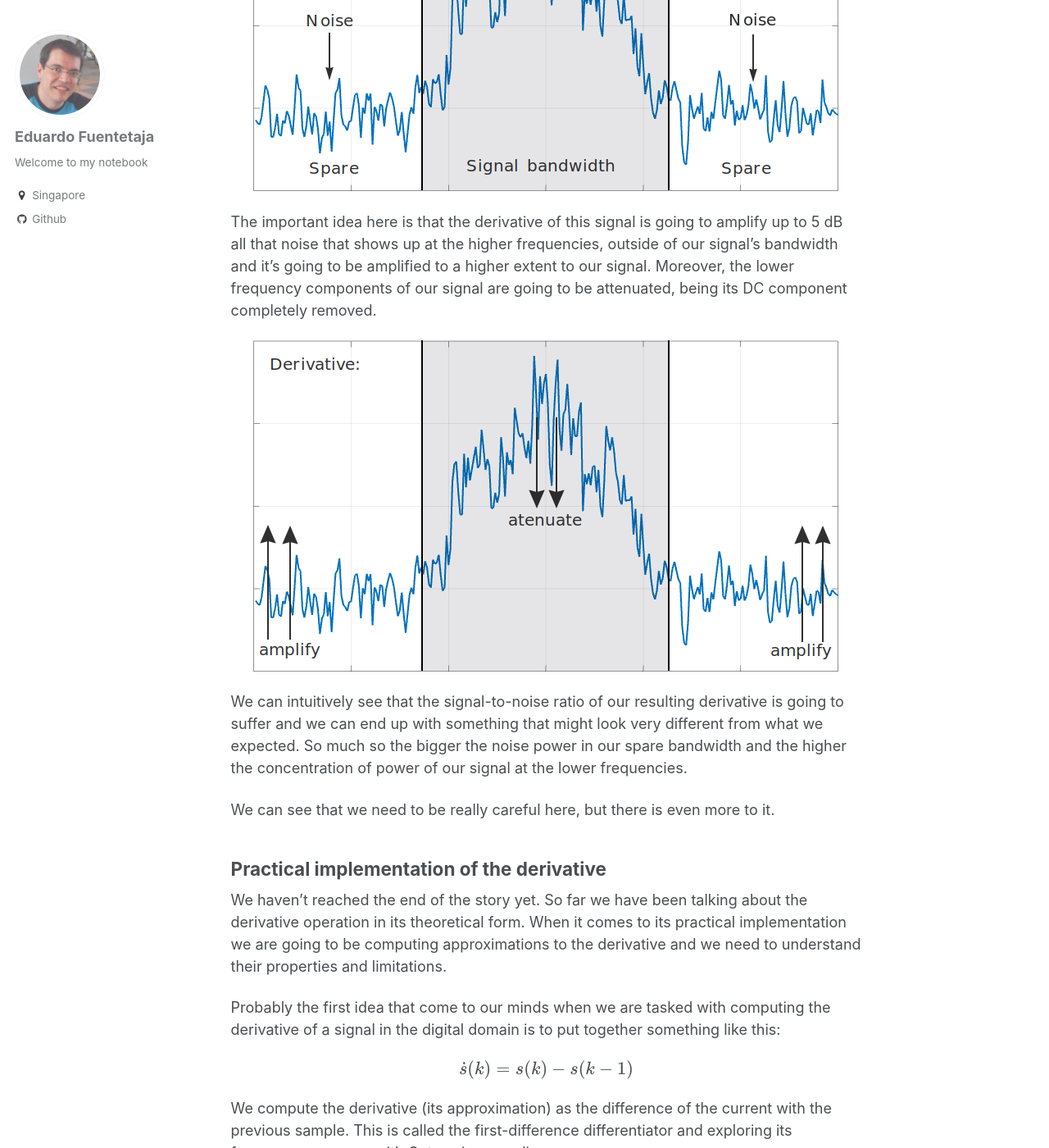
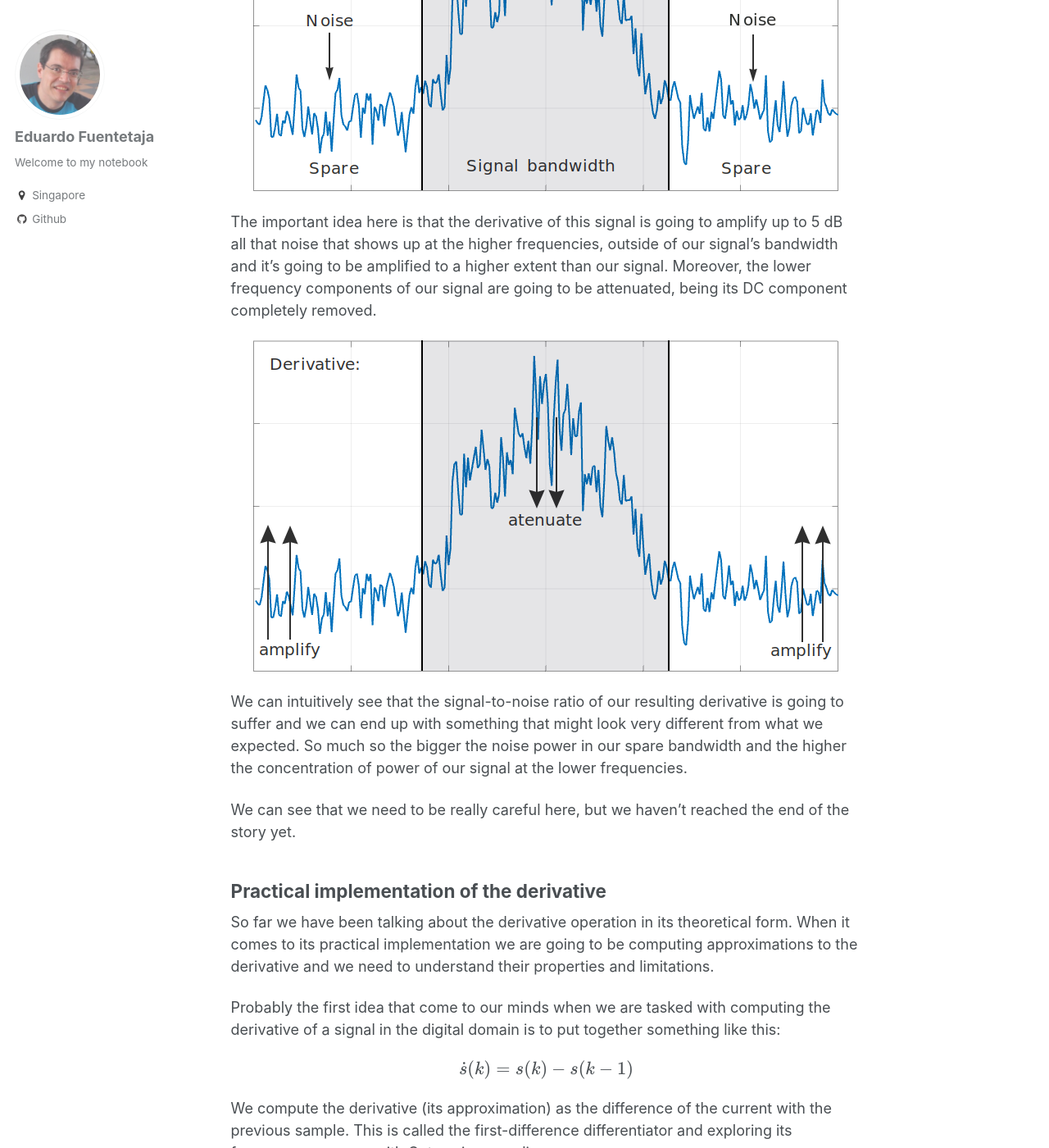
Before and after one commit to EdFuentetaja/EdFuentetaja.github.io, a Jekyll site: the page built from _posts/2020-01-27-signal_derivative.markdown, in a window 1280 px wide and 1400 px high, scrolled down 4183 px. Shown: the whole window at 82% size. Built offline with Jekyll 4.4.1, drawn with Linux system fonts in a browser that asks for light colours; formulas are drawn with MathJax 3; comment, search, counter and statistics services are not loaded.

Commit message:
Minor edits.

```diff
--- a/_posts/2020-01-27-signal_derivative.markdown
+++ b/_posts/2020-01-27-signal_derivative.markdown
@@ -66,17 +66,17 @@ Considering the derivative as a filter, it's an unusual one: it cancels complete
 
 ![Bandwidth limited signal with noise][signal_bw]{:.center-image}
 
-The important idea here is that the derivative of this signal is going to amplify up to 5 dB all that noise that shows up at the higher frequencies, outside of our signal's bandwidth and it's going to be amplified to a higher extent to our signal. Moreover, the lower frequency components of our signal are going to be attenuated, being its DC component completely removed.
+The important idea here is that the derivative of this signal is going to amplify up to 5 dB all that noise that shows up at the higher frequencies, outside of our signal's bandwidth and it's going to be amplified to a higher extent than our signal. Moreover, the lower frequency components of our signal are going to be attenuated, being its DC component completely removed.
 
 ![Effect of the derivative on the signal][d_signal_bw]{:.center-image}
 
 We can intuitively see that the signal-to-noise ratio of our resulting derivative is going to suffer and we can end up with something that might look very different from what we expected. So much so the bigger the noise power in our spare bandwidth and the higher the concentration of power of our signal at the lower frequencies.
 
-We can see that we need to be really careful here, but there is even more to it.
+We can see that we need to be really careful here, but we haven't reached the end of the story yet.
 
 ## Practical implementation of the derivative
 
-We haven't reached the end of the story yet. So far we have been talking about the derivative operation in its theoretical form. When it comes to its practical implementation we are going to be computing approximations to the derivative and we need to understand their properties and limitations.
+So far we have been talking about the derivative operation in its theoretical form. When it comes to its practical implementation we are going to be computing approximations to the derivative and we need to understand their properties and limitations.
 
 Probably the first idea that come to our minds when we are tasked with computing the derivative of a signal in the digital domain is to put together something like this:
 
--- a/_posts/2020-04-12-rfdf_adcock_watson_watt.markdown
+++ b/_posts/2020-04-12-rfdf_adcock_watson_watt.markdown
@@ -51,7 +51,7 @@ earlier that it does O, therefore the signal that E sees should be given by:
 
 $$r_E = m(t + \frac{R}{\nu} cos \phi) e^{j 2 \pi f_c (t+\frac{R}{\nu} cos \phi)}$$
 
-It's time now to take another card from under under sleeve, this time is the "narrow-band assumption." We claim that our m(t) signal is changing slowly, at least compared to the speed of change of our carrier frequency $$f_c$$. To see how this is fair, let's give some numbers, let's say that we make R equal to one quarter of our wavelength $$\lambda$$, and let's say we are considering WiFi signals at 2.4 GHz, then our R is about 3.125 cm, which means a worst case time difference of about 0.1 nanoseconds to our radio signal. Considering that our WiFi signal has a bandwidth of 40 MHz, the highest frequency it's going to carry is 20 MHz, which has a period of 50 ns. The compromise here is to say that a sinusoid with period 50 ns is not going to change much from time t to time t+0.1 ns. In fact we can say that the maximum change we are going to see with this delay in this example is about 1% ($$sin(2 \pi 0.1/50) \approx 0.0125$$).
+It's time now to take another card from under our sleeve, this time is the "narrow-band assumption." We claim that our m(t) signal is changing slowly, at least compared to the speed of change of our carrier frequency $$f_c$$. To see how this is fair, let's give some numbers, let's say that we make R equal to one quarter of our wavelength $$\lambda$$, and let's say we are considering WiFi signals at 2.4 GHz, then our R is about 3.125 cm, which means a worst case time difference of about 0.1 nanoseconds to our radio signal. Considering that our WiFi signal has a bandwidth of 40 MHz, the highest frequency it's going to carry is 20 MHz, which has a period of 50 ns. The compromise here is to say that a sinusoid with period 50 ns is not going to change much from time t to time t+0.1 ns. In fact we can say that the maximum change we are going to see with this delay in this example is about 1% ($$sin(2 \pi 0.1/50) \approx 0.0125$$).
 
 Then we can simplify and say that:
 
```
